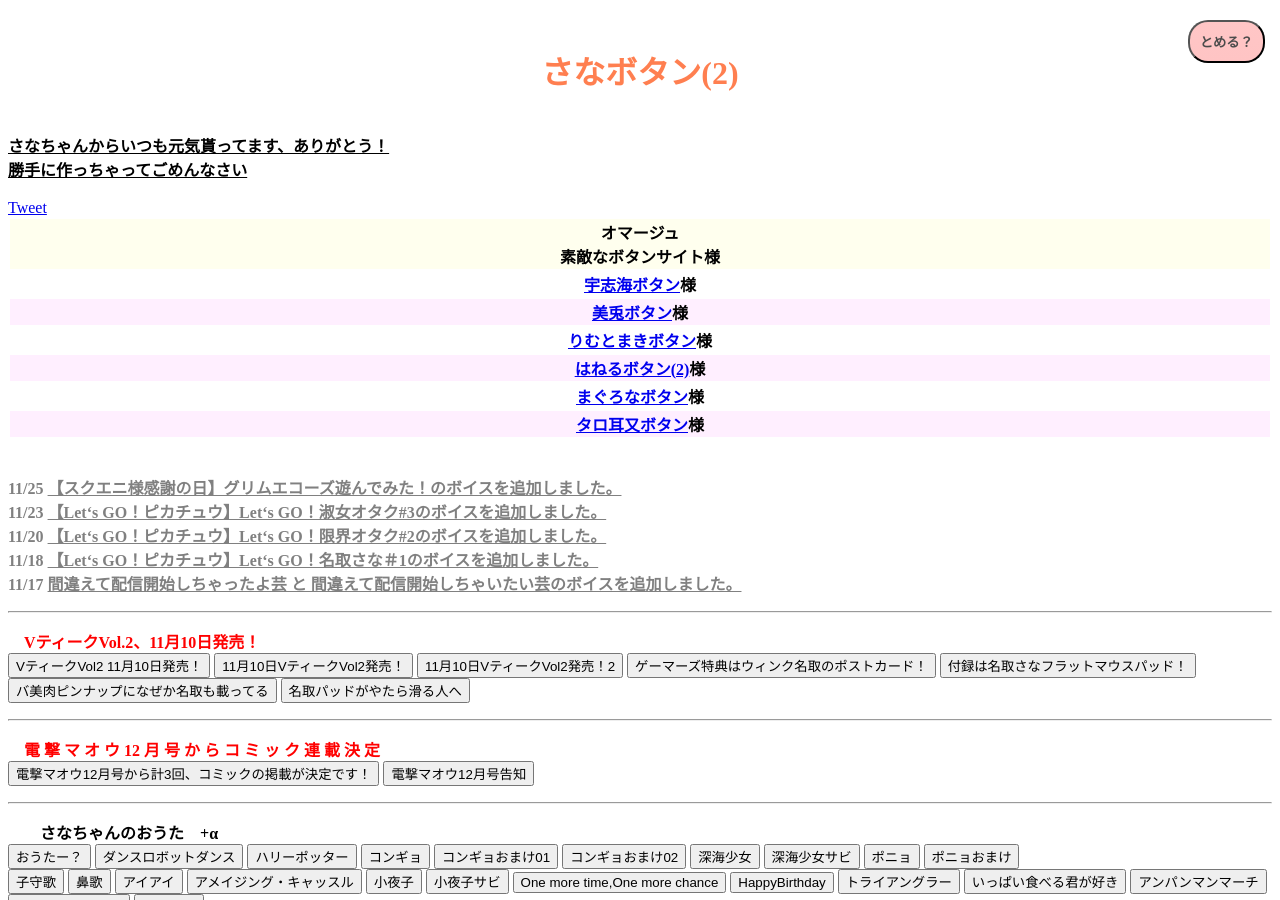
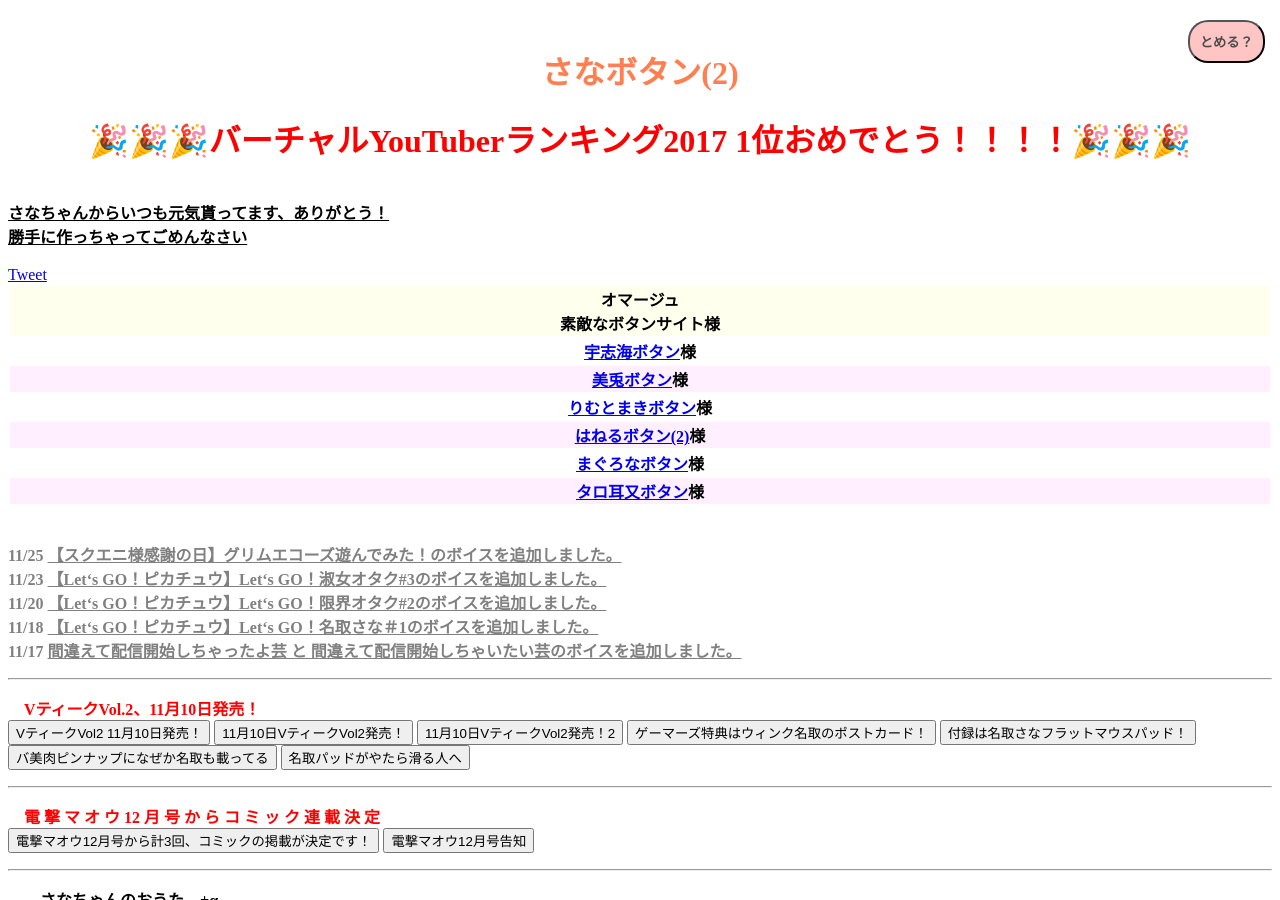
Before and after one commit to sanabutton/sanabutton.github.io, a Jekyll site: the page built from index.html, in a window 1280 px wide and 900 px high. Built offline with Jekyll 4.4.1, drawn with Linux system fonts in a browser that asks for light colours; comment, search, counter and statistics services are not loaded.

Commit message:
「バーチャルYouTuberランキング2017 1位おめでとう！！！！」追加

```diff
--- a/_includes/header.html
+++ b/_includes/header.html
@@ -1,4 +1,6 @@
 <h1 class="site-title" >さなボタン(2)</h1>
+<h1 style="color: red; text-align: center">🎉🎉🎉バーチャルYouTuberランキング2017 1位おめでとう！！！！🎉🎉🎉</h1>
+
 <br>
 
 <u><b>さなちゃんからいつも元気貰ってます、ありがとう！<br>
```
